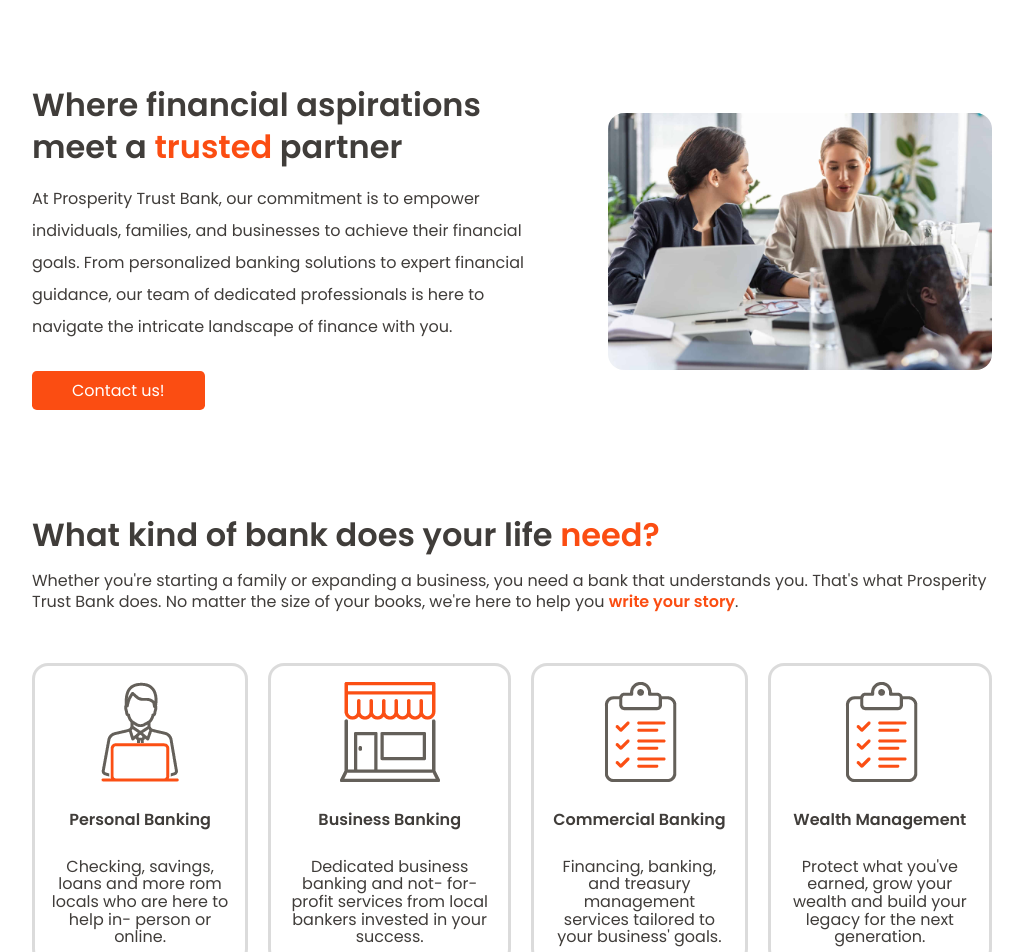
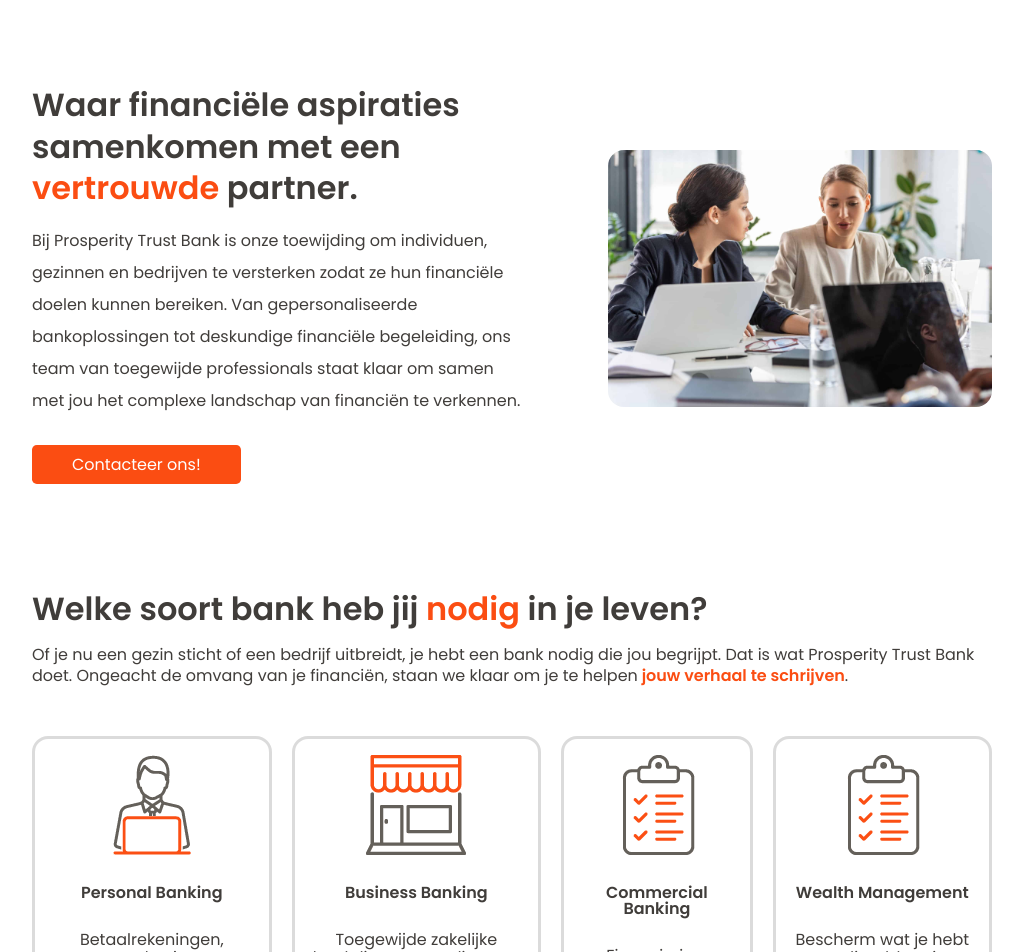
Before and after one commit to WorkshopVTI-HOWEST/cyber-security-challenge, a React (Vite) app: page / in a window 1280 px wide. Shown: the part 100-1052 px from the top of the page, without its empty margins (128-1151 px from the left). Built offline with nearby package versions, Linux system fonts and the light colour scheme.

Commit message:
translating

```diff
--- a/src/components/Employee.jsx
+++ b/src/components/Employee.jsx
@@ -1,7 +1,7 @@
 import "../assets/css/Employee.css";
 
 // eslint-disable-next-line react/prop-types
-export default function Employee({ name, description, imgURL }) {
+export default function Employee({ name, description, imgURL}) {
     return (
         <div className="employee">
             <img src={imgURL} alt="employee image" title="employee image" />
--- a/src/components/EmployeeSalary.jsx
+++ b/src/components/EmployeeSalary.jsx
@@ -9,10 +9,10 @@
         let max = document.getElementById(name).max;
         let newSalary = parseInt(e.target.value, 10);
         newSalary = isNaN(newSalary) ? 0 : Math.min(max, Math.max(0, newSalary));
+        setSalary(newSalary);
         if (newSalary === 10000) {
             alert("Goed gedaan! Dit is de flag: 'ptbsalary'");
         }
-        setSalary(newSalary);
     };
 
     return (
--- a/src/components/Hero.jsx
+++ b/src/components/Hero.jsx
@@ -7,18 +7,12 @@
         <section className="hero">
             <div>
                 <h2>
-                    Where financial aspirations meet a{" "}
-                    <span className="accent">trusted</span> partner
+                    Waar financiële aspiraties samenkomen met een <span className="accent">vertrouwde</span> partner.
                 </h2>
                 <p>
-                    At Prosperity Trust Bank, our commitment is to empower
-                    individuals, families, and businesses to achieve their
-                    financial goals. From personalized banking solutions to
-                    expert financial guidance, our team of dedicated
-                    professionals is here to navigate the intricate landscape of
-                    finance with you.
+                    Bij Prosperity Trust Bank is onze toewijding om individuen, gezinnen en bedrijven te versterken zodat ze hun financiële doelen kunnen bereiken. Van gepersonaliseerde bankoplossingen tot deskundige financiële begeleiding, ons team van toegewijde professionals staat klaar om samen met jou het complexe landschap van financiën te verkennen.
                 </p>
-                <Link to="/MaybeThereAreSomeHiddenURLS">Contact us!</Link>
+                <Link to="/MaybeThereAreSomeHiddenURLS">Contacteer ons!</Link>
             </div>
             <img
                 src={BankerImage}
--- a/src/components/Login.jsx
+++ b/src/components/Login.jsx
@@ -24,13 +24,13 @@
             <form onSubmit={handleSubmit}>
                 <input
                     type="text"
-                    placeholder="username"
+                    placeholder="gebruikersnaam"
                     data-hint="Hint: The username is not that hard. Its the most used username for administrators."
                     onChange={(e) => setusername(e.target.value)}
                 />
                 <input
                     type="password"
-                    placeholder="password"
+                    placeholder="wachtwoord"
                     data-hint="Hint: Seek clues in a file named after mechanical friends."
                     onChange={(e) => setPassword(e.target.value)}
                 />
--- a/src/components/OurMission.jsx
+++ b/src/components/OurMission.jsx
@@ -9,35 +9,38 @@
     return (
         <section className="ourMission">
             <h2>
-                What kind of bank does your life{" "}
-                <span className="accent bold">need?</span>
+                Welke soort bank heb jij
+                <span className="accent bold"> nodig </span>
+                in je leven?
             </h2>
             <p>
-                Whether you're starting a family or expanding a business, you
-                need a bank that understands you. That's what Prosperity Trust
-                Bank does. No matter the size of your books, we're here to help
-                you <span className="accent bold">write your story</span>.
+                Of je nu een gezin sticht of een bedrijf uitbreidt,
+                je hebt een bank nodig die jou begrijpt.
+                Dat is wat Prosperity Trust Bank doet.
+                Ongeacht de omvang van je financiën,
+                staan we klaar om je te helpen
+                <span className="accent bold"> jouw verhaal te schrijven</span>.
             </p>
             <div>
                 <BankingService
                     imgSrc={PersonalBankingImage}
                     title="Personal Banking"
-                    description="Checking, savings, loans and more rom locals who are here to help in- person or online."
+                    description="Betaalrekeningen, spaarrekeningen, leningen en meer, allemaal van lokale mensen die klaarstaan om in persoon of online te helpen."
                 />
                 <BankingService
                     imgSrc={BusinessBankingImage}
                     title="Business Banking"
-                    description="Dedicated business banking and not- for-profit services from local bankers invested in your success."
+                    description="Toegewijde zakelijke bankdiensten en diensten voor non-profitorganisaties, verzorgd door lokale bankiers die betrokken zijn bij jouw succes."
                 />
                 <BankingService
                     imgSrc={CommercialBankingImage}
                     title="Commercial Banking"
-                    description="Financing, banking, and treasury management services tailored to your business' goals."
+                    description="Financiering, bankieren en treasury management diensten afgestemd op de doelen van jouw bedrijf."
                 />
                 <BankingService
                     imgSrc={WealthManagementImge}
                     title="Wealth Management"
-                    description="Protect what you've earned, grow your wealth and build your legacy for the next generation."
+                    description="Bescherm wat je hebt verdiend, laat je vermogen groeien en bouw aan jouw nalatenschap voor de volgende generatie."
                 />
             </div>
         </section>
--- a/src/pages/EmployeesPage.jsx
+++ b/src/pages/EmployeesPage.jsx
@@ -43,16 +43,21 @@
                         </div>
                     ) : (
                         <div className="employees">
-                            <button onClick={() => {setShowLogin(true)}}>Login as employee</button>
-                            <h1>Employees</h1>
+                            <button onClick={() => {setShowLogin(true)}}>Login als werknemer</button>
+                            <h1>werknemers</h1>
                             <Employee
                                 name="Bert"
-                                description="Bert is the CEO, he loves swimming and his dog called 'Boomer'."
+                                description={
+                                    <>
+                                        Bert is de CEO, bekijk zijn Facebook account {" "}
+                                        <a href="https://facebook.com">hier!</a>
+                                    </>
+                                }
                                 imgURL="https://img.freepik.com/free-photo/young-bearded-man-with-striped-shirt_273609-5677.jpg"
                             />
                             <Employee
                                 name="Anja"
-                                description="Anja is the secretary, she loves numbers."
+                                description="Anja is de secretaresse, ze houd van nummers."
                                 imgURL="https://images.unsplash.com/photo-1438761681033-6461ffad8d80?q=80&w=2670&auto=format&fit=crop&ixlib=rb-4.0.3&ixid=M3wxMjA3fDB8MHxwaG90by1wYWdlfHx8fGVufDB8fHx8fA%3D%3D"
                             />
                             <Employee
```
